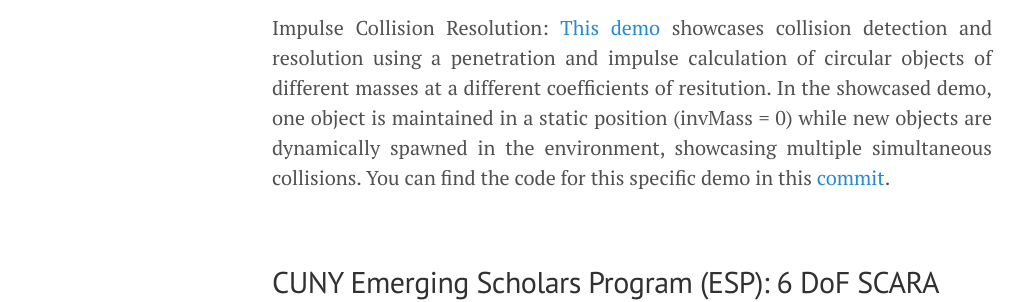
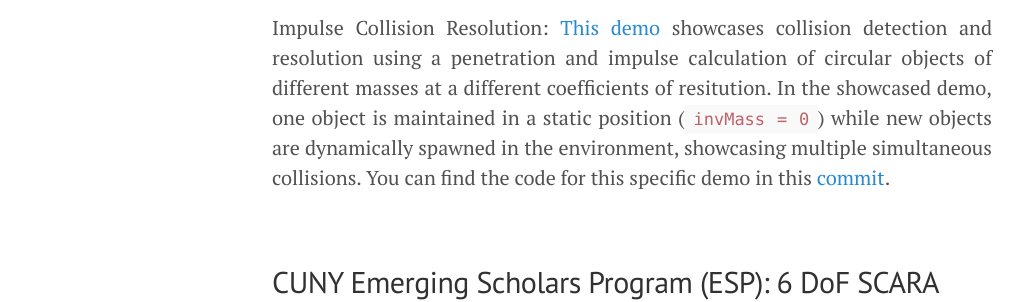
Before and after one commit to fuzzygreenblurs/fuzzygreenblurs.github.io, a Jekyll site: the page built from projects.md, in a window 1280 px wide. Shown: the part 564-866 px from the top of the page, without its empty margins (8-1032 px from the left). Built offline with Jekyll 4.4.1, drawn with Linux system fonts in a browser that asks for light colours.

Commit message:
markdown formatting

```diff
--- a/projects.md
+++ b/projects.md
@@ -17,7 +17,7 @@ title: Projects
 *Note: all demos in this section are built using vanilla C++17 and SDL2*
 {: style="text-align: justify"}
 
-Impulse Collision Resolution: [This demo](https://youtu.be/uDtQh0QGs48) showcases collision detection and resolution using a penetration and impulse calculation of circular objects of different masses at a different coefficients of resitution. In the showcased demo, one object is maintained in a static position (invMass = 0) while new objects are dynamically spawned in the environment, showcasing multiple simultaneous collisions. You can find the code for this specific demo in this [commit](https://github.com/fuzzygreenblurs/2d_game_physics_engine/commit/ba62d30afc7afab7a5d92c4412c0ffd2a9d1d162).
+Impulse Collision Resolution: [This demo](https://youtu.be/uDtQh0QGs48) showcases collision detection and resolution using a penetration and impulse calculation of circular objects of different masses at a different coefficients of resitution. In the showcased demo, one object is maintained in a static position (`invMass = 0`) while new objects are dynamically spawned in the environment, showcasing multiple simultaneous collisions. You can find the code for this specific demo in this [commit](https://github.com/fuzzygreenblurs/2d_game_physics_engine/commit/ba62d30afc7afab7a5d92c4412c0ffd2a9d1d162).
 {: style="text-align: justify"}
 
 <br>
```
Also changed, not shown: 2 other files.
